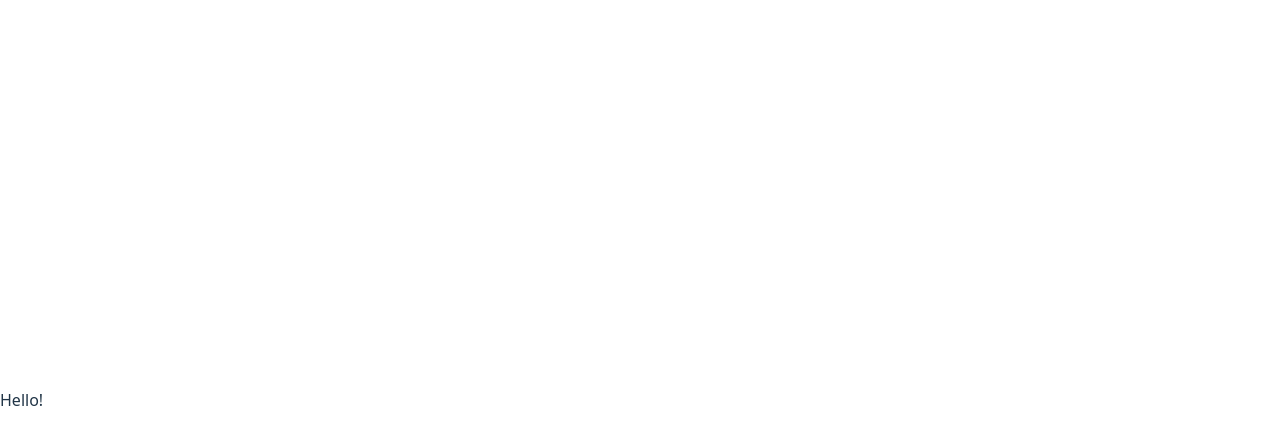
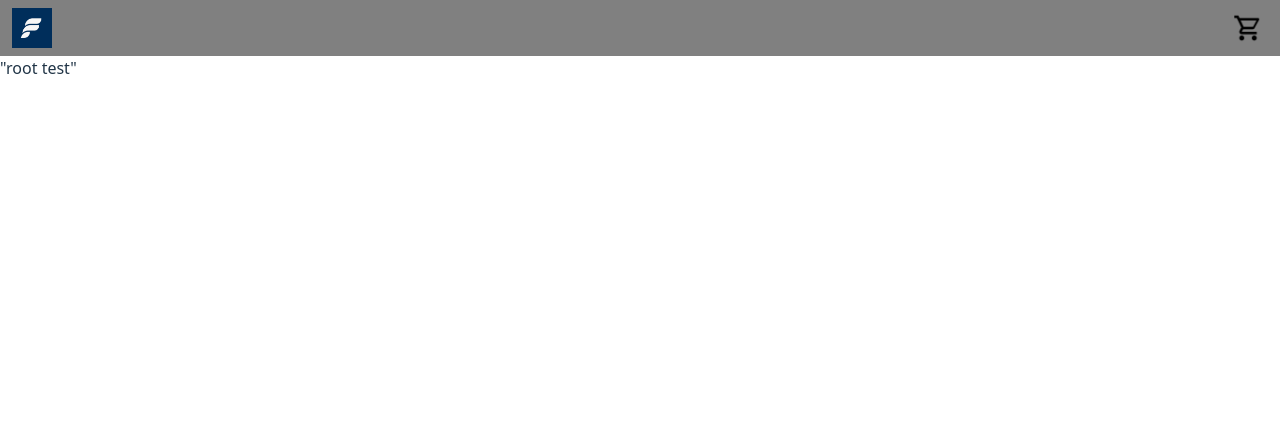
Before and after one commit to karllowe/Shopping-Cart, a React (Vite) app: page / in a window 1280 px wide. Shown: the top 444 px of the page. Built offline with nearby package versions, Linux system fonts and the light colour scheme.

Commit message:
started to create header component

```diff
--- /dev/null
+++ b/src/components/Header/Header.jsx
@@ -0,0 +1,14 @@
+import classes from "./header.module.css";
+import FlowOptimaLogo from "../../assets/FlowOptimaLogo.png";
+import { ShoppingButton} from "../shoppingButton/ShoppingButton";
+
+function Header() {
+    return (
+        <div className={classes.headerDiv}>
+            <img src={FlowOptimaLogo} alt="FlowOptima logo" />
+            <ShoppingButton />
+        </div>
+    )
+}
+
+export {Header}
--- /dev/null
+++ b/src/components/Header/header.module.css
@@ -0,0 +1,10 @@
+.headerDiv {
+    display: flex;
+    justify-content: space-between;
+    background-color: grey;
+    padding: 8px 12px;
+}
+
+img {
+    height: 40px
+}
--- /dev/null
+++ b/src/components/shoppingButton/ShoppingButton.jsx
@@ -0,0 +1,12 @@
+import cartOutline from "../../assets/cart-outline.png";
+import classes from "./shoppingButton.module.css";
+
+function ShoppingButton() {
+    return (
+        <button className={classes.button}>
+            <img src={cartOutline} alt="shopping cart button" className={classes.cartIcon}/>
+        </button>
+    )
+}
+
+export {ShoppingButton}
--- /dev/null
+++ b/src/components/shoppingButton/shoppingButton.module.css
@@ -0,0 +1,14 @@
+button {
+    background-color: transparent;
+    height: 40px;
+    width: 40px;
+    display: flex;
+    justify-content: center;
+    align-items: center;
+    padding: 4px;
+}
+
+.cartIcon {
+    width:100%;
+    height: 100%;
+}
--- a/src/main.jsx
+++ b/src/main.jsx
@@ -2,11 +2,12 @@ import { StrictMode } from 'react';
 import { createRoot } from 'react-dom/client';
 import { createBrowserRouter, RouterProvider } from 'react-router';
 import './index.css';
+import {Root} from "./routes/root"
 
 const router = createBrowserRouter([
   {
     path: "/",
-    element: <div>Hello!</div>
+    element: <Root />
   }
 ]);
 
--- /dev/null
+++ b/src/routes/root.jsx
@@ -0,0 +1,14 @@
+import classes from "./root.module.css";
+import {Header} from "../components/Header/Header";
+
+
+function Root() {
+    return (
+        <div className={classes.body}>
+            <Header />
+            "root test"
+        </div>
+    )
+}
+
+export {Root}
--- /dev/null
+++ b/src/routes/root.module.css
@@ -0,0 +1,12 @@
+.root {
+    color: black;
+}
+
+
+.body{
+    background-color: white;
+    width: 100vw;
+    height: 100vh;
+    display: flex;
+    flex-direction: column;
+}
```
Also changed, not shown: src/assets/FlowOptimaLogo.png (added), src/assets/cart-outline.png (added).
